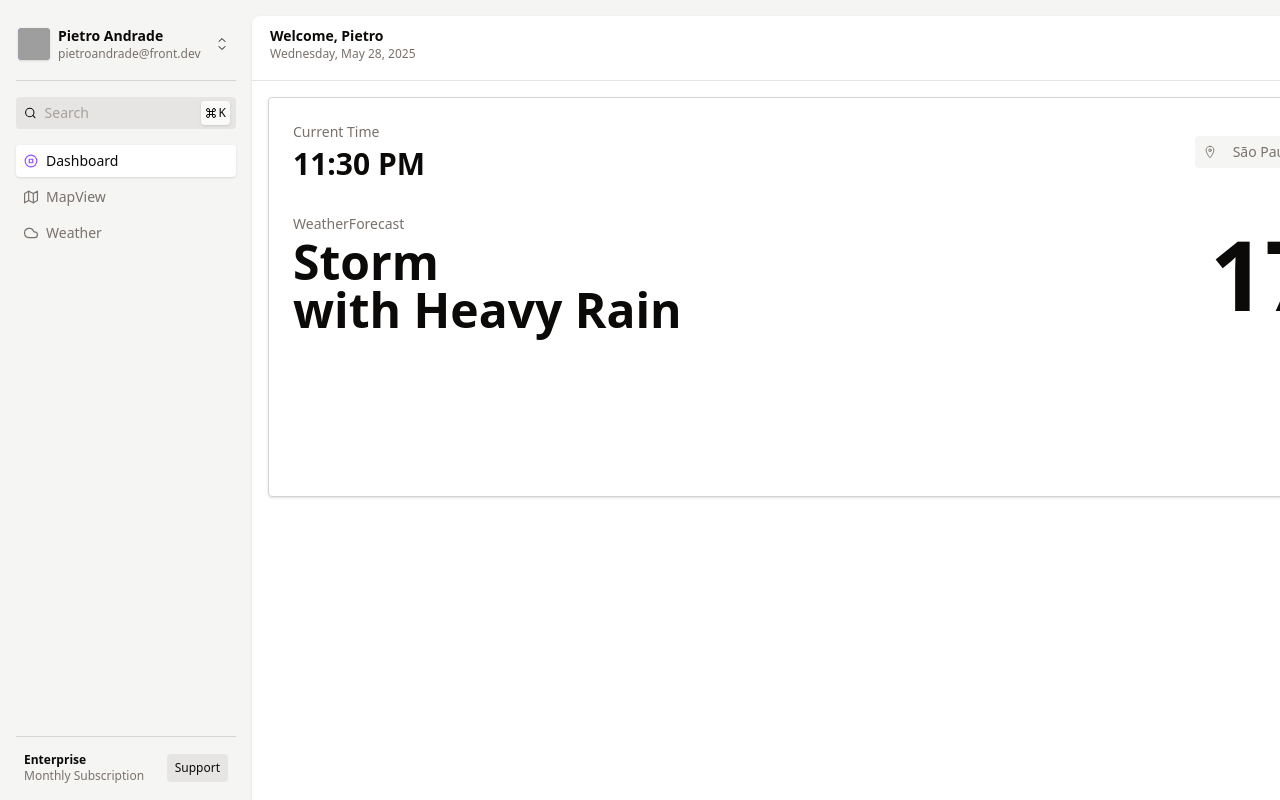
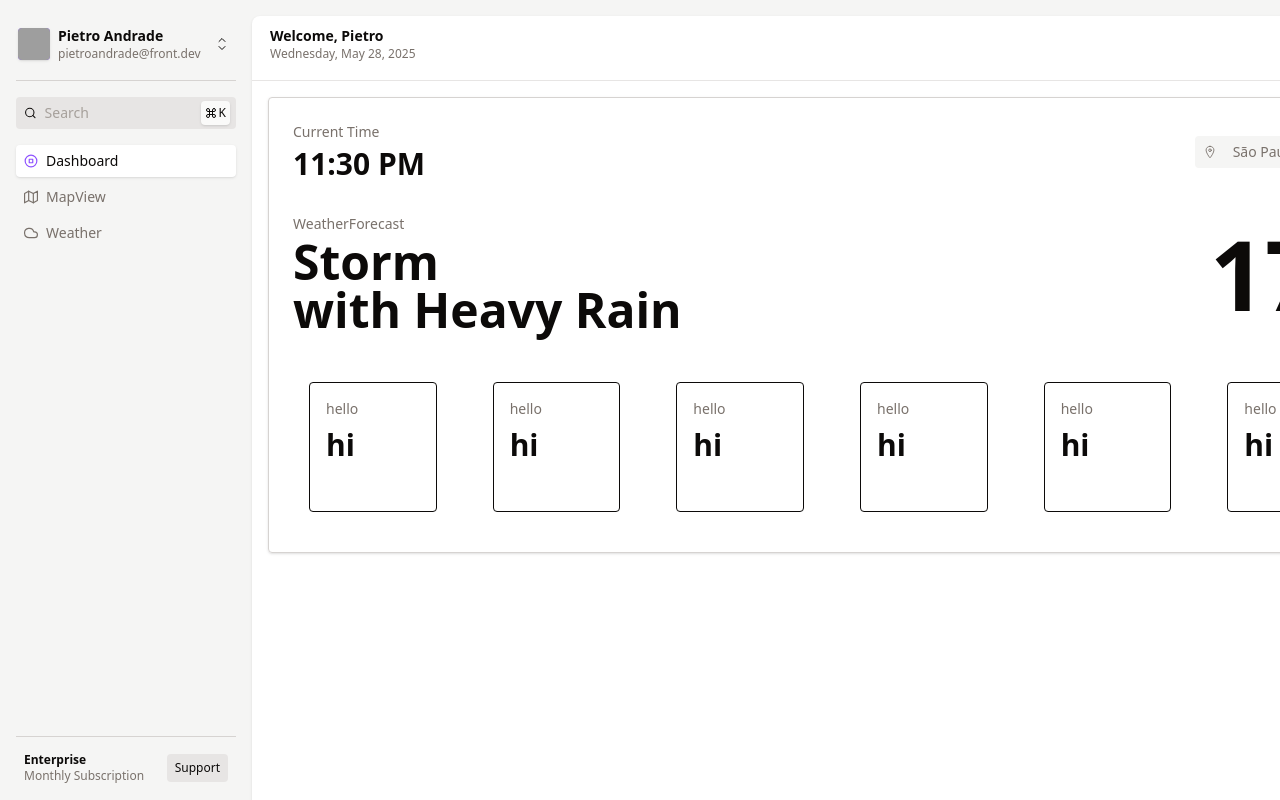
Before and after one commit to pietroaandrade/Floody, a React (Vite) app in the folder frontend/floody-frontend/: page /Weather in a window 1280 px wide. Built offline with nearby package versions, Linux system fonts and the light colour scheme; grey boxes are pictures that could not be loaded.

Commit message:
feat.routes/apibasics

```diff
--- a/frontend/floody-frontend/src/App.jsx
+++ b/frontend/floody-frontend/src/App.jsx
@@ -1,15 +1,22 @@
 //Components
 import Navbar from "./components/Navbar/Navbar"
 import Weather from "./components/WeatherAnalyst/Weather";
+import Dashboard from "./components/Dashboard/Dashboard";
 //Routes
-import { RouterProvider } from "react-router-dom";
-import router from "./routes/routes";
+import { BrowserRouter, Routes, Route } from "react-router-dom";
+
 
 export default function App() {
   return (
-    <main className="grid grid-cols-2-[220px_1fr] gap-4 p-4">
-      <Navbar />
-      <Weather/>
-    </main>
+    <BrowserRouter>
+      <main className="grid grid-cols-2-[220px_1fr] gap-4 p-4">
+        <Navbar />
+        <Routes>
+          <Route path="/" element={<Dashboard />}></Route>
+          <Route path="/Weather" element={<Weather />}></Route>
+        </Routes>
+
+      </main>
+    </BrowserRouter>
   )
 }
--- /dev/null
+++ b/frontend/floody-frontend/src/api/WeatherAPI/Weather.js
@@ -0,0 +1,11 @@
+class WeatherAPI{
+    createUrl(endpoint, params){}
+
+    fetchData(){}
+
+    async getCurrentWeather(){}
+
+    async getForecast(){}
+
+    async reverseGeocode(){}
+}
--- /dev/null
+++ b/frontend/floody-frontend/src/api/WeatherAPI/config.js
@@ -0,0 +1,9 @@
+export const API_CONFIG = {
+    BASE_URL: "https://api.openweathermap.org/data/2.5",
+    GEO: "http://api.openweathermap.org/geo/1.0",
+    API_KEY: import.meta.env.VITE_OPENWEATHER_API_KEY,
+    DEFAULT_PARAMS:{
+        units: "metric",
+        appid: import.meta.env.VITE_OPENWEATHER_API_KEY
+    },
+};
--- a/frontend/floody-frontend/src/components/WeatherAnalyst/MainCard.jsx
+++ b/frontend/floody-frontend/src/components/WeatherAnalyst/MainCard.jsx
@@ -1,12 +1,14 @@
 import React from "react";
 import WeatherTopBar from "./WeatherTopBar";
 import WeatherForecast from "./WeatherForecast";
+import WeatherGrid from "./WeatherGrid";
 
 export default function MainCard(){
     return (
         <div className="m-4 p-6 min-h-[50vh] rounded border border-stone-300 shadow ">
             <WeatherTopBar />
             <WeatherForecast />
+            <WeatherGrid/>
         </div>
     )
 
--- a/frontend/floody-frontend/src/components/WeatherAnalyst/TempCards.jsx
+++ b/frontend/floody-frontend/src/components/WeatherAnalyst/TempCards.jsx
@@ -0,0 +1,31 @@
+import React from "react";
+
+export default function TempCards(){
+    return(
+        <>
+            <Card />
+            <Card />
+            <Card />
+            <Card />
+            <Card />
+            <Card />
+        </>
+    )
+}
+
+const Card = () => {
+    return(
+        <div className="m-4 p-4 col-span-2 rounded border">
+            <div className="flex mb-8 items-start justify-between">
+                <div>
+                    <h3 className="text-stone-500 mb-2 text-sm">
+                        hello
+                    </h3>
+                    <p className="text-3xl font-semibold">
+                        hi
+                    </p>
+                </div>
+            </div>
+        </div>
+    )
+}
--- /dev/null
+++ b/frontend/floody-frontend/src/components/WeatherAnalyst/WeatherGrid.jsx
@@ -0,0 +1,10 @@
+import React from "react";
+import TempCards from "./TempCards";
+
+export default function WeatherGrid(){
+    return(
+        <div className="mt-8 grid grid-cols-12 gap-6">
+            <TempCards />
+        </div>
+    )
+}
```
Also changed, not shown: frontend/floody-frontend/src/api/WeatherAPI/types.js (added), 1 other file (tests, documents, lock files or other folders).
